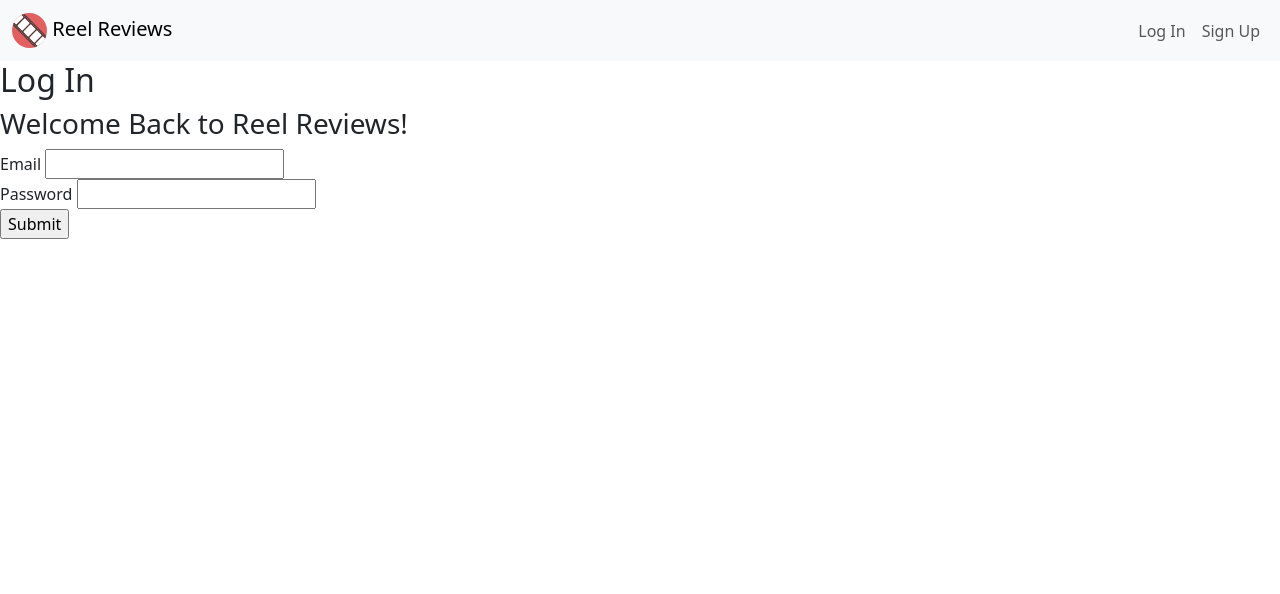
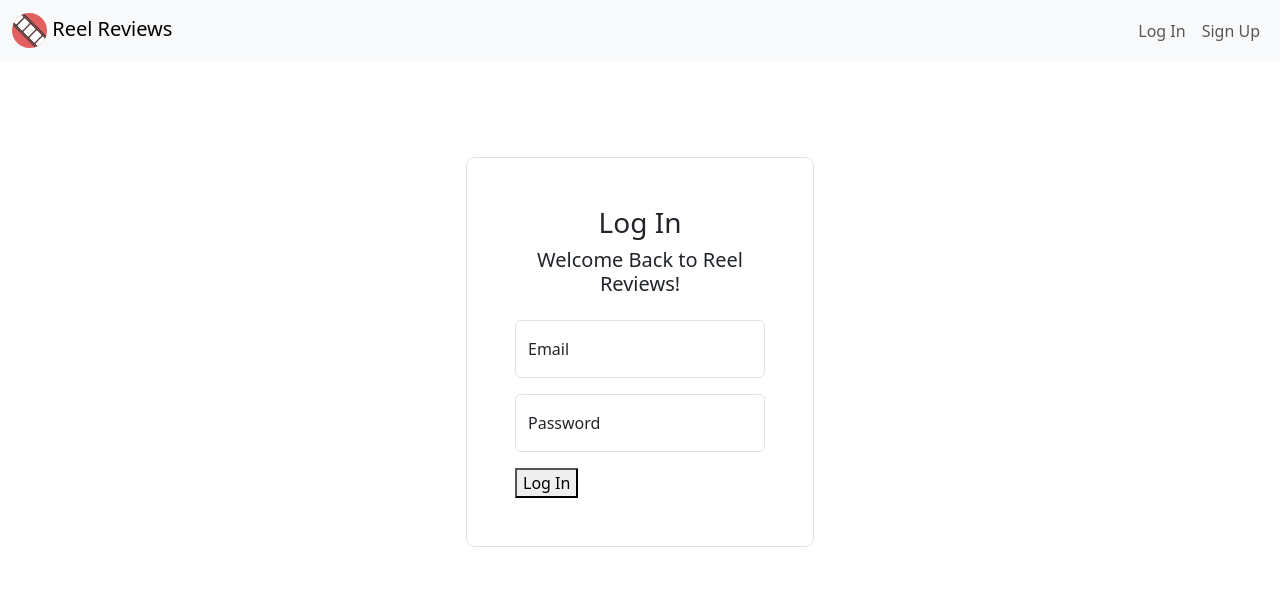
Before and after one commit to victoria-vu/Reel-Review, a Flask app: page /login in a window 1280 px wide. Shown: the top 594 px of the page. Run offline with Flask 3, Linux system fonts and the light colour scheme.

Commit message:
Add bootstrap to login page

```diff
--- a/templates/login.html
+++ b/templates/login.html
@@ -3,15 +3,25 @@
 {% block title %}Log In{% endblock %}
 
 {% block body %}
-<h2>Log In</h2>
-<h3>Welcome Back to Reel Reviews!</h3>
-    <form action="/login" method="POST">
-        <label for="email">Email</label>
-        <input type="text" name="email" required="">
-        <br>
-        <label for="password">Password</label>
-        <input type="password" name="password" required="">
-        <br>
-        <input type="submit">
-    </form>
+<section class="container px-4 py-5 my-5" id="login">
+    <div class="row justify-content-center">
+        <div class="col-md-6 col-lg-4">
+            <div class="login-wrap p-4 p-md-5 border rounded-3"">
+                <h3 class="heading-section text-center">Log In</h3>
+                <h5 class="mb-4 text-center">Welcome Back to Reel Reviews!</h5>
+                <form action="/login" method="POST">
+                    <div class="form-floating mb-3">
+                        <input type="text" class="form-control" id="floatingEmail" name="email" placeholder="Email" required="">
+                        <label for="floatingEmail">Email</label>
+                    </div>
+                    <div class="form-floating mb-3">
+                        <input type="password" class="form-control" id="floatingPassword" name="password" placeholder="Password" required="">
+                        <label for="floatingPassword">Password</label>
+                    </div>
+                    <button type="submit">Log In</button>
+                </form>
+            </div>
+        </div>
+    </div>
+</section>
 {% endblock %}
```
